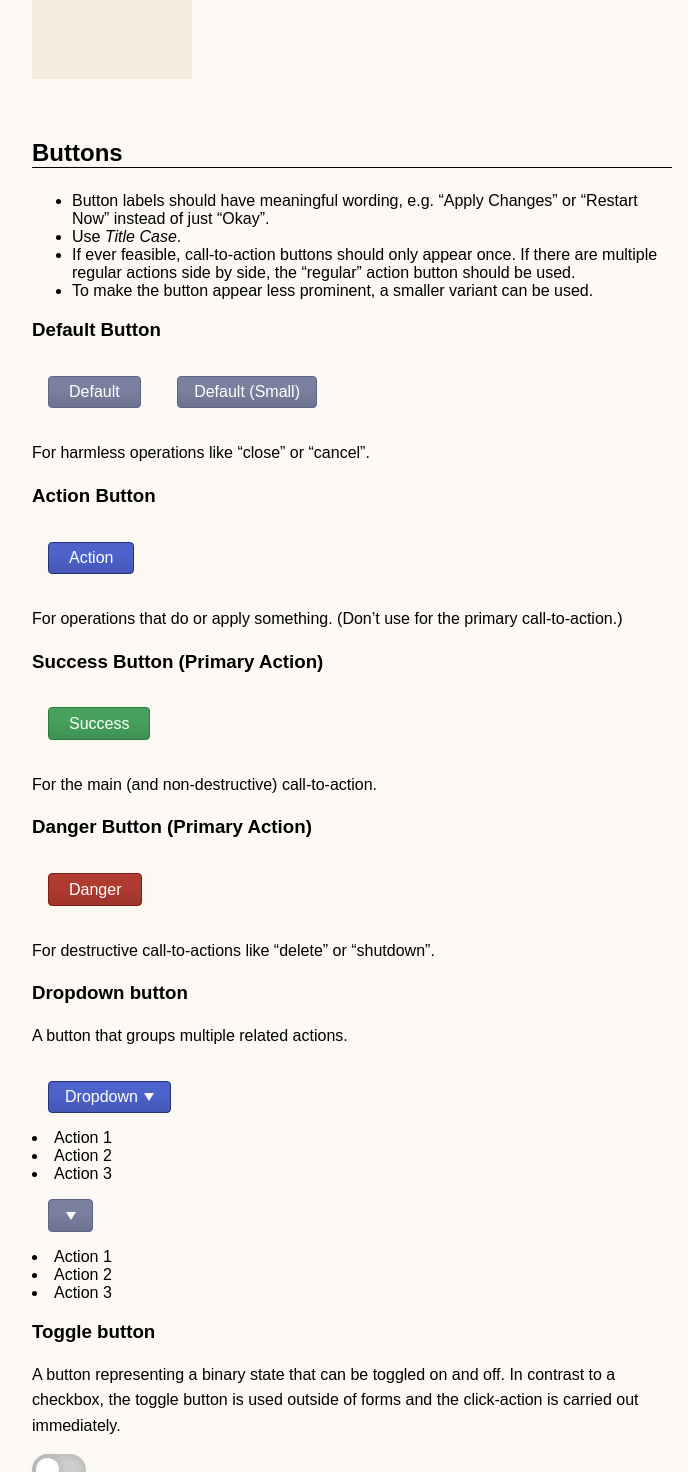
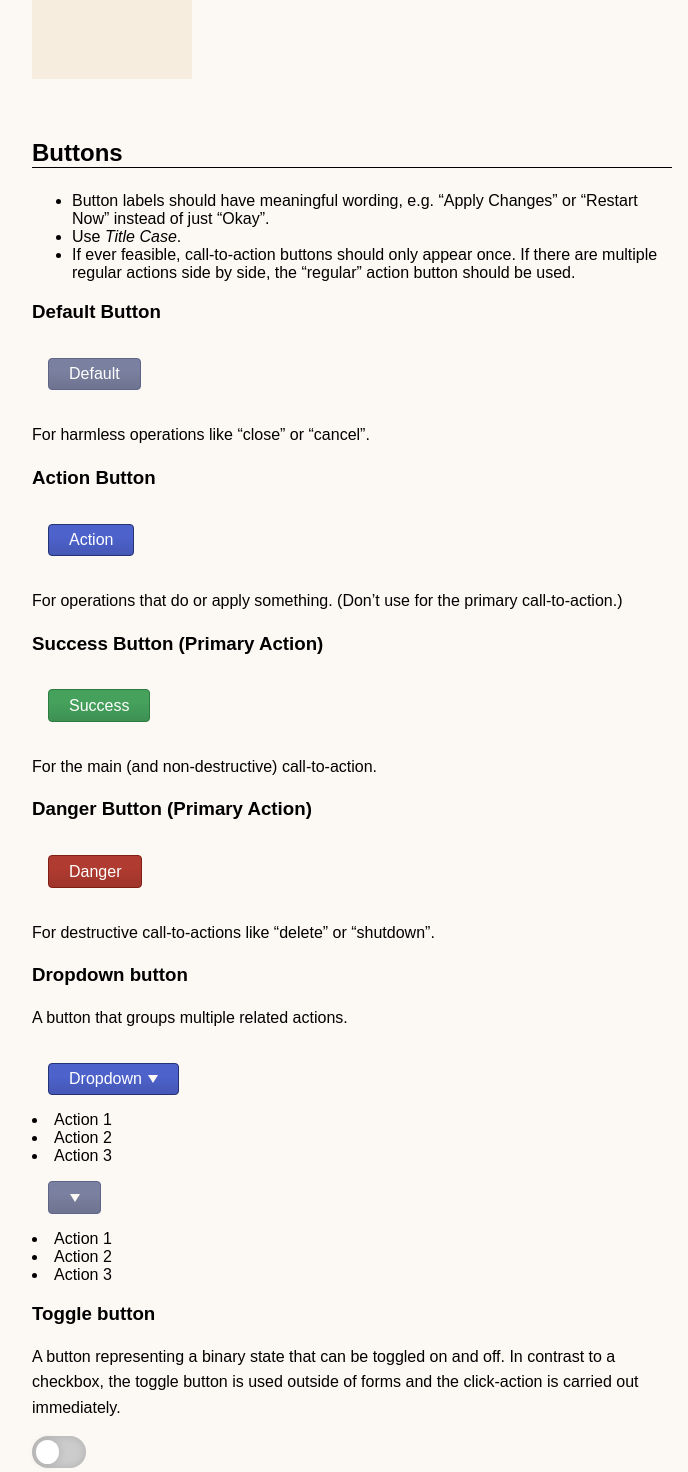
Before and after one commit to tiny-pilot/tinypilot, a Python web app: template app/templates/styleguide.html in a window 1280 px wide. Shown: the part 810-2282 px from the top of the page, without its empty margins (288-976 px from the left). Run offline with Jinja, Linux system fonts and the light colour scheme; the template is opened without the code that fills it, so the values that code supplies are empty; some libraries are stand-ins or nearby versions.

Commit message:
Remove `btn-small` variant, since the regular button is effectively the same now

```diff
--- a/app/static/css/button.css
+++ b/app/static/css/button.css
@@ -38,11 +38,6 @@ button:active,
   transform: scale(0.99);
 }
 
-/** DEPRECATED */
-.btn-small {
-  padding: 0.4rem 1rem;
-}
-
 .btn-action {
   background-color: var(--brand-blue);
   border-color: var(--brand-blue-dark);
--- a/app/templates/custom-elements/debug-dialog.html
+++ b/app/templates/custom-elements/debug-dialog.html
@@ -58,10 +58,10 @@
   <div id="logs-success">
     <h3>Debug Logs</h3>
     <div class="action-buttons">
-      <button class="share-btn btn-action btn-small" type="button">
+      <button class="share-btn btn-action" type="button">
         Get Shareable URL
       </button>
-      <button class="copy-btn btn-action btn-small" type="button">
+      <button class="copy-btn btn-action" type="button">
         Copy to Clipboard
       </button>
     </div>
--- a/app/templates/styleguide.html
+++ b/app/templates/styleguide.html
@@ -132,14 +132,9 @@
           there are multiple regular actions side by side, the “regular” action
           button should be used.
         </li>
-        <li>
-          To make the button appear less prominent, a smaller variant can be
-          used.
-        </li>
       </ul>
       <h3>Default Button</h3>
       <button>Default</button>
-      <button class="btn-small">Default (Small)</button>
       <p>For harmless operations like “close” or “cancel”.</p>
       <h3>Action Button</h3>
       <button class="btn-action">Action</button>
@@ -158,7 +153,7 @@
         A button that groups multiple related actions.
       </p>
       <dropdown-button>
-        <button slot="button" class="btn-small btn-action">
+        <button slot="button" class="btn-action">
           Dropdown
           <span class="icon-arrow"></span>
         </button>
@@ -167,7 +162,7 @@
         <li slot="item">Action 3</li>
       </dropdown-button>
       <dropdown-button>
-        <button slot="button" class="btn-small">
+        <button slot="button">
           <span class="icon-arrow"></span>
         </button>
         <li slot="item">Action 1</li>
@@ -234,13 +229,13 @@
       <overlay-panel id="overlay-with-feature">
         <h3>Overlay with Feature</h3>
         <div>
-          <button class="btn-small btn-action" onclick="alert('Done.')">
+          <button class="btn-action" onclick="alert('Done.')">
             Action 1
           </button>
-          <button class="btn-small btn-action" onclick="alert('Done.')">
+          <button class="btn-action" onclick="alert('Done.')">
             Action 2
           </button>
-          <button class="btn-small btn-action" onclick="alert('Done.')">
+          <button class="btn-action" onclick="alert('Done.')">
             Action 3
           </button>
         </div>
```
